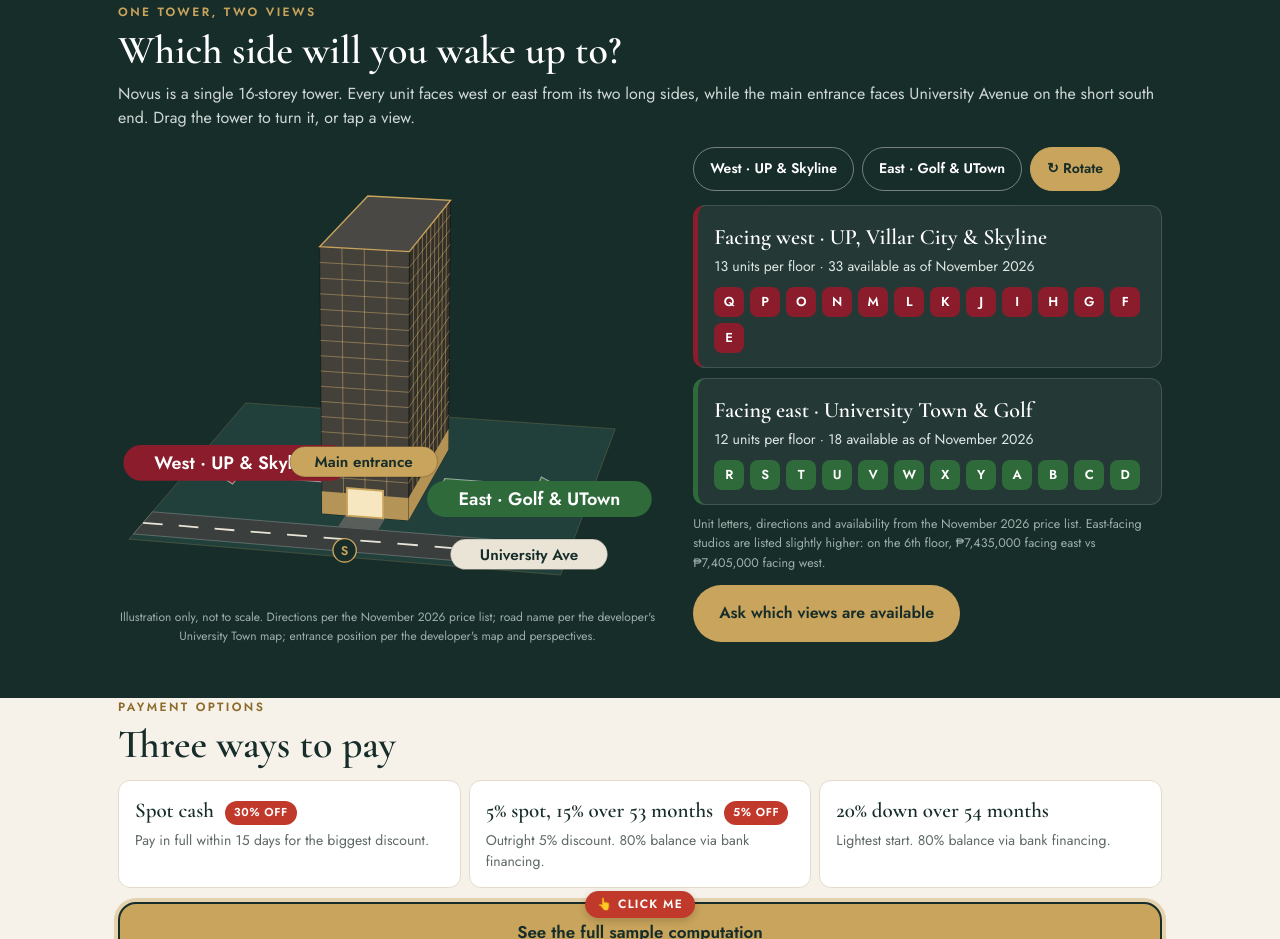
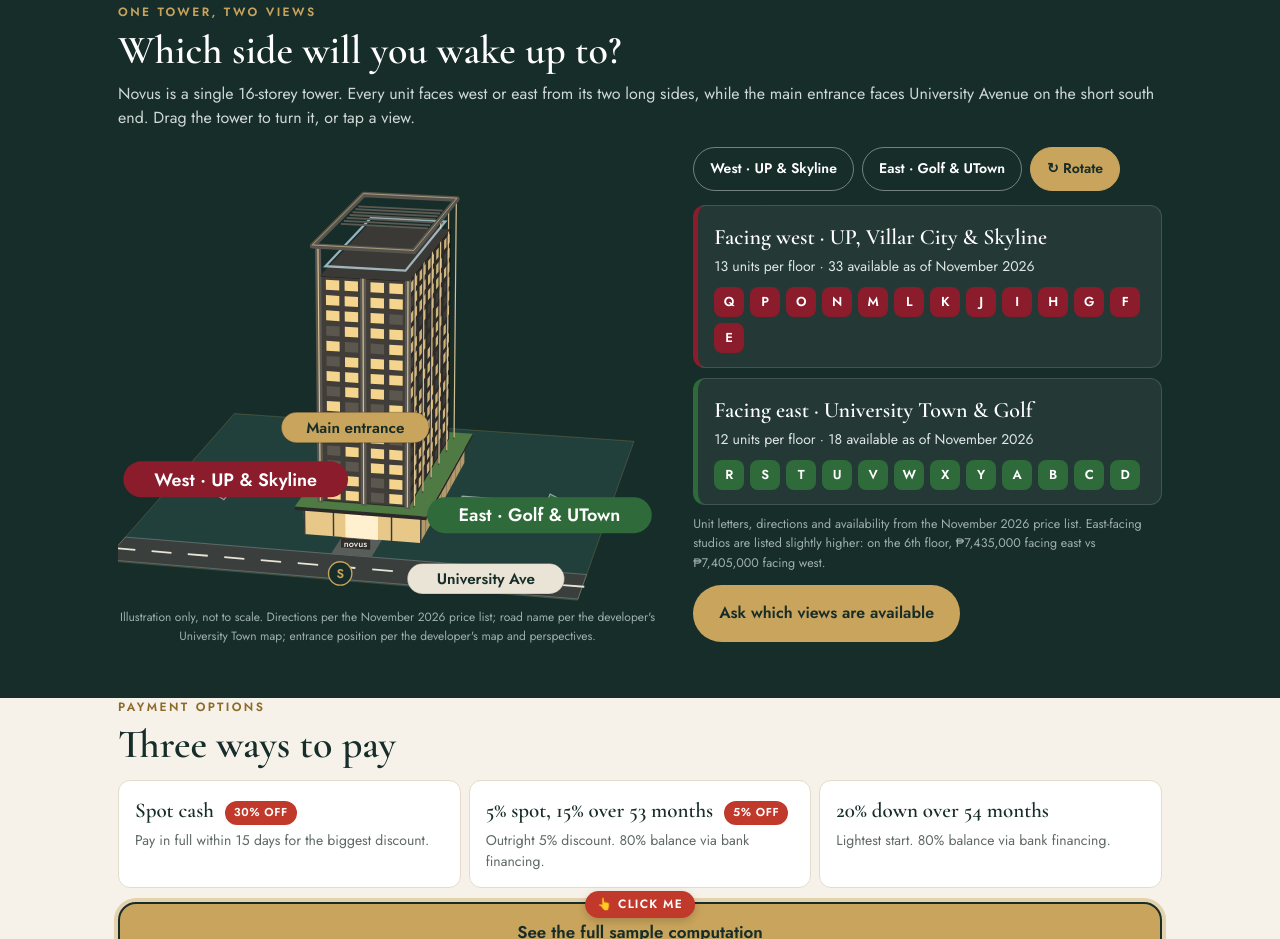
Before and after one commit to signaturehomes-by-jonathan/novus, a plain HTML site: page index.html in a window 1280 px wide. Shown: the part 2009-2948 px from the top of the page. Drawn offline with nearby package versions, Linux system fonts and the light colour scheme; animation ran at ten frames a second.

Commit message:
Model the 3D tower on the Novus perspectives
Co-Authored-By: Claude Opus 5.5 <noreply@anthropic.com>
Claude-Session: https://claude.ai/code/session_01GZ1F2D4L6ubSDQksqYHaZL

```diff
--- a/index.html
+++ b/index.html
@@ -1068,7 +1068,7 @@ const CONFIG = {
   const box = document.getElementById("tower3d");
   if (svg && box) {
     const NS = "http://www.w3.org/2000/svg";
-    const W = 230, D = 96, H = 300, GF = 26, FLOORS = 16, CX = 300, CY = 262, DIST = 2600, TILT = 18 * Math.PI / 180;
+    const W = 230, D = 96, H = 285, GF = 34, FLOORS = 16, CX = 300, CY = 286, DIST = 2600, TILT = 18 * Math.PI / 180;
     const SIDES = { golf: { z: 1, color: "#2F6B3A", label: "East · Golf & UTown" }, up: { z: -1, color: "#8A1C2B", label: "West · UP & Skyline" } };
     const reduce = window.matchMedia && window.matchMedia("(prefers-reduced-motion: reduce)").matches;
     let theta = 0.5, target = null, spinning = !reduce, selected = null, last = 0, drag = null;
@@ -1095,7 +1095,7 @@ const CONFIG = {
     const lerp = (a, b, t) => [a[0] + (b[0] - a[0]) * t, a[1] + (b[1] - a[1]) * t, a[2] + (b[2] - a[2]) * t];
 
     function arrow(side) {
-      const z = SIDES[side].z, z0 = z * (hd + 14), z1 = z * (hd + 120), z2 = z * (hd + 165), sw = 20, hwid = 48;
+      const z = SIDES[side].z, z0 = z * (hd + 34), z1 = z * (hd + 130), z2 = z * (hd + 175), sw = 20, hwid = 48;
       const shape = [[-sw,0,z0],[sw,0,z0],[sw,0,z1],[hwid,0,z1],[0,0,z2],[-hwid,0,z1],[-sw,0,z1]];
       const on = selected === side;
       const g = el("g", { opacity: selected && !on ? 0.35 : 1 });
@@ -1103,19 +1103,22 @@ const CONFIG = {
       g.appendChild(el("polygon", { points: pts(shape), fill: SIDES[side].color, stroke: on ? "#C9A45C" : "rgba(255,255,255,.5)", "stroke-width": on ? 3 : 1.2 }));
       const tip = project(0, 0, z * (hd + 225));
       const tw = 250, th = 40, lx = Math.max(6, Math.min(600 - tw - 6, tip.x - tw / 2)), ly = Math.max(6, Math.min(520 - th - 8, tip.y - th / 2));
+      placed.push([lx, ly, tw, th]);
       lab.appendChild(el("rect", { x: lx, y: ly, width: tw, height: th, rx: 20, fill: SIDES[side].color, stroke: on ? "#C9A45C" : "none", "stroke-width": 2 }));
       lab.appendChild(el("text", { x: lx + tw / 2, y: ly + 27, "text-anchor": "middle", fill: "#fff", "font-family": "Jost, Arial, sans-serif", "font-size": 20, "font-weight": 600 }, SIDES[side].label));
       return { g, lab, z: tip.z };
     }
 
+    let placed = [];
     function draw() {
       svg.textContent = "";
+      placed = [];
       // Ground plate
-      const G = 230;
+      const G = 250;
       svg.appendChild(el("polygon", { points: pts([[-G,0,-G],[G,0,-G],[G,0,G],[-G,0,G]]), fill: "#21403C", stroke: "rgba(201,164,92,.25)" }));
       // University Ave along the short south (-x) end, where the entrance faces
       // (developer's map: University Ave south of Novus, UP to the west; developer's perspectives: entrance on the short end)
-      const r0 = -(hw + 100), r1 = -(hw + 34);
+      const r0 = -(hw + 132), r1 = -(hw + 66);
       svg.appendChild(el("polygon", { points: pts([[r0,0,-G],[r1,0,-G],[r1,0,G],[r0,0,G]]), fill: "#3a3f3d", stroke: "rgba(255,255,255,.25)" }));
       let dash = "";
       for (let zz = -G; zz < G; zz += 40) { const a1 = project((r0 + r1) / 2, 0, zz), a2 = project((r0 + r1) / 2, 0, zz + 22); dash += `M${a1.x.toFixed(1)} ${a1.y.toFixed(1)}L${a2.x.toFixed(1)} ${a2.y.toFixed(1)}`; }
@@ -1123,7 +1126,7 @@ const CONFIG = {
       // Driveway from the road to the entrance
       svg.appendChild(el("polygon", { points: pts([[-hw,0,-22],[r1,0,-22],[r1,0,22],[-hw,0,22]]), fill: "#5a5e5b" }));
       // Compass letters on the ground plate
-      [["N", 212, 0], ["S", -212, 0], ["E", 0, 212], ["W", 0, -212]].forEach(([t, x, z]) => {
+      [["N", 232, 0], ["S", -232, 0], ["E", 0, 232], ["W", 0, -232]].forEach(([t, x, z]) => {
         const q = project(x, 0, z);
         svg.appendChild(el("circle", { cx: q.x, cy: q.y, r: 13, fill: "#172D2A", stroke: "#C9A45C", "stroke-width": 1.5 }));
         svg.appendChild(el("text", { x: q.x, y: q.y + 5, "text-anchor": "middle", fill: "#C9A45C", "font-family": "Jost, Arial, sans-serif", "font-size": 14, "font-weight": 700 }, t));
@@ -1131,47 +1134,111 @@ const CONFIG = {
       // Arrows behind the tower first, then the tower, then arrows in front
       const arrows = ["golf", "up"].map(arrow).sort((a, b) => a.z - b.z);
       arrows.filter(a => a.z < 0).forEach(a => svg.appendChild(a.g));
-      // Visible faces, far to near
+      // ---- Building modelled on the developer's perspectives ----
+      // Dark tower with full-height vertical fins (lit edges), recessed window bays,
+      // a crown frame and glass-railed roof deck, on a glass-fronted commercial podium
+      // with a canopy, a green podium roof and the "novus" sign at the entrance.
       const c = Math.cos(theta), s = Math.sin(theta);
-      faces.map(f => ({ f, d: depth(f.c), facing: (-f.n[0] * s + f.n[2] * c) })).filter(o => o.facing > -0.02).sort((a, b) => a.d - b.d).forEach(({ f, facing }) => {
-        const light = 0.55 + 0.45 * Math.max(0, facing);
-        const base = Math.round(48 * light + 14);
+      const facing = n => -n[0] * s + n[2] * c;
+      const q = arr => "M" + arr.map(p => { const r = project(p[0], p[1], p[2]); return r.x.toFixed(1) + " " + r.y.toFixed(1); }).join("L") + "Z";
+      const box = (hx, hz, y0, y1) => [
+        { c: [[-hx,y0,hz],[hx,y0,hz],[hx,y1,hz],[-hx,y1,hz]], n: [0,0,1], len: 2 * hx, side: "golf" },
+        { c: [[hx,y0,-hz],[-hx,y0,-hz],[-hx,y1,-hz],[hx,y1,-hz]], n: [0,0,-1], len: 2 * hx, side: "up" },
+        { c: [[hx,y0,hz],[hx,y0,-hz],[hx,y1,-hz],[hx,y1,hz]], n: [1,0,0], len: 2 * hz },
+        { c: [[-hx,y0,-hz],[-hx,y0,hz],[-hx,y1,hz],[-hx,y1,-hz]], n: [-1,0,0], len: 2 * hz }
+      ];
+      const P = (f, u, y, o) => { const a = f.c[0], b = f.c[1]; return [a[0] + (b[0] - a[0]) * u + f.n[0] * (o || 0), y, a[2] + (b[2] - a[2]) * u + f.n[2] * (o || 0)]; };
+      const shade = (rgb, k) => `rgb(${rgb.map(v => Math.round(v * k)).join(",")})`;
+      const visible = faces => faces.map(f => ({ f, d: depth(f.c), k: facing(f.n) })).filter(o => o.k > -0.02).sort((a, b) => a.d - b.d);
+
+      const PODIUM = 30, CANOPY = 4, TOP = H, CROWN = H + 34;
+      // Podium: glass shopfronts lit warm, with mullions
+      visible(box(hw + 16, hd + 16, 0, PODIUM)).forEach(({ f, k }) => {
+        svg.appendChild(el("path", { d: q(f.c), fill: shade([233, 201, 138], 0.7 + 0.3 * Math.max(0, k)) }));
+        let m = "";
+        const n = Math.max(3, Math.round(f.len / 30));
+        for (let j = 0; j <= n; j++) m += q([P(f, j / n, 0, 0.3), P(f, j / n + 1.6 / f.len, 0, 0.3), P(f, j / n + 1.6 / f.len, PODIUM, 0.3), P(f, j / n, PODIUM, 0.3)]);
+        svg.appendChild(el("path", { d: m, fill: "#3b3935" }));
+        // Brighter lobby on the south end (entrance)
+        if (f.n[0] === -1) svg.appendChild(el("path", { d: q([P(f, 0.36, 0, 0.5), P(f, 0.64, 0, 0.5), P(f, 0.64, PODIUM - 3, 0.5), P(f, 0.36, PODIUM - 3, 0.5)]), fill: "#FFF1CF" }));
+      });
+      // Canopy slab with a green roof
+      visible(box(hw + 24, hd + 24, PODIUM, PODIUM + CANOPY)).forEach(({ f }) => svg.appendChild(el("path", { d: q(f.c), fill: "#2a2927" })));
+      svg.appendChild(el("path", { d: q([[-hw - 24, PODIUM + CANOPY, -hd - 24], [hw + 24, PODIUM + CANOPY, -hd - 24], [hw + 24, PODIUM + CANOPY, hd + 24], [-hw - 24, PODIUM + CANOPY, hd + 24]]), fill: "#4f7a43" }));
+      // "novus" sign in front of the entrance
+      const sx = -hw - 46;
+      visible([{ c: [[sx,0,-16],[sx,0,16],[sx,11,16],[sx,11,-16]], n: [-1,0,0], len: 32 }, { c: [[sx + 4,0,16],[sx + 4,0,-16],[sx + 4,11,-16],[sx + 4,11,16]], n: [1,0,0], len: 32 }]).forEach(({ f }) => svg.appendChild(el("path", { d: q(f.c), fill: "#2f2e2b" })));
+      if (facing([-1, 0, 0]) > 0.05) {
+        const sc = project(sx - 0.5, 5.5, 0), w0 = project(sx, 5.5, -16), w1 = project(sx, 5.5, 16);
+        const fs = Math.max(6, Math.min(13, Math.hypot(w1.x - w0.x, w1.y - w0.y) / 3.2));
+        svg.appendChild(el("text", { x: sc.x, y: sc.y + fs * 0.35, "text-anchor": "middle", fill: "#F6F2EA", "font-family": "Jost, Arial, sans-serif", "font-size": fs.toFixed(1), "font-weight": 500 }, "novus"));
+      }
+
+      // Tower faces, far to near
+      const y0 = PODIUM + CANOPY, FL = 15, fh = (TOP - y0) / FL;
+      const hash = (a, b, cc) => ((a * 73856093) ^ (b * 19349663) ^ (cc * 83492791)) >>> 0;
+      visible(box(hw, hd, y0, TOP)).forEach(({ f, k }, fi) => {
+        const lit = 0.6 + 0.4 * Math.max(0, k);
         const hl = f.side && selected === f.side;
-        svg.appendChild(el("polygon", { points: pts(f.c), fill: `rgb(${base + 6},${base + 2},${base - 4})`, stroke: hl ? SIDES[f.side].color : "rgba(0,0,0,.4)", "stroke-width": hl ? 4 : 1 }));
-        // Gold ground floor band (commercial area)
-        const [a, b, , d] = f.c;
-        svg.appendChild(el("polygon", { points: pts([a, b, lerp(b, [b[0], H, b[2]], GF / H), lerp(a, d, GF / H)]), fill: "rgba(201,164,92,.85)" }));
-        // Floor lines and window mullions
-        let path = "";
-        for (let i = 1; i < FLOORS; i++) {
-          const y = GF + i * (H - GF) / FLOORS, p1 = project(a[0], y, a[2]), p2 = project(b[0], y, b[2]);
-          path += `M${p1.x.toFixed(1)} ${p1.y.toFixed(1)}L${p2.x.toFixed(1)} ${p2.y.toFixed(1)}`;
+        svg.appendChild(el("path", { d: q(f.c), fill: shade([66, 63, 58], lit), stroke: hl ? SIDES[f.side].color : "rgba(0,0,0,.45)", "stroke-width": hl ? 4 : 1 }));
+        // Window bays between fins: two window columns per bay
+        const bays = f.len > 150 ? 5 : 2, fid = f.n[0] * 3 + f.n[2] + 5;
+        let on = "", off = "";
+        for (let b = 0; b < bays; b++) for (const [u0, u1] of [[0.14, 0.44], [0.56, 0.86]]) for (let r = 0; r < FL; r++) {
+          const ua = (b + u0) / bays, ub = (b + u1) / bays, ya = y0 + r * fh + 2.6, yb = y0 + (r + 1) * fh - 3.2;
+          const quad = q([P(f, ua, ya, 0.4), P(f, ub, ya, 0.4), P(f, ub, yb, 0.4), P(f, ua, yb, 0.4)]);
+          if (hash(fid, r, b * 2 + (u0 > 0.5)) % 10 < 7) on += quad; else off += quad;
         }
-        const cols = Math.max(2, Math.round(f.len / 24));
-        for (let j = 1; j < cols; j++) {
-          const t = j / cols, top = lerp(d, f.c[2], t), bot = lerp(a, b, t), p1 = project(bot[0], GF, bot[2]), p2 = project(top[0], H, top[2]);
-          path += `M${p1.x.toFixed(1)} ${p1.y.toFixed(1)}L${p2.x.toFixed(1)} ${p2.y.toFixed(1)}`;
+        svg.appendChild(el("path", { d: off, fill: shade([92, 88, 80], lit) }));
+        svg.appendChild(el("path", { d: on, fill: shade([246, 213, 142], 0.8 + 0.2 * Math.max(0, k)) }));
+        // Full-height fins that rise above the roof, each with a lit edge strip
+        let fins = "", strips = "";
+        const fw = 3.2 / f.len;
+        for (let b = 0; b <= bays; b++) {
+          const u = b / bays;
+          fins += q([P(f, u - fw, y0, 6), P(f, u + fw, y0, 6), P(f, u + fw, CROWN, 6), P(f, u - fw, CROWN, 6)]);
+          const a1 = project(...P(f, u, y0 + 2, 6.4)), a2 = project(...P(f, u, CROWN - 2, 6.4));
+          strips += `M${a1.x.toFixed(1)} ${a1.y.toFixed(1)}L${a2.x.toFixed(1)} ${a2.y.toFixed(1)}`;
         }
-        svg.appendChild(el("path", { d: path, stroke: "rgba(233,196,120,.45)", "stroke-width": 1, fill: "none" }));
-        // Main entrance on the short end facing University Ave
-        if (f.n[0] === -1) svg.appendChild(el("polygon", { points: pts([[-hw,0,20],[-hw,0,-20],[-hw,GF + 6,-20],[-hw,GF + 6,20]]), fill: "#F6E7C1", stroke: "#C9A45C", "stroke-width": 2 }));
+        svg.appendChild(el("path", { d: fins, fill: shade([92, 88, 82], lit) }));
+        svg.appendChild(el("path", { d: strips, stroke: "#F4D9A0", "stroke-width": 1.3, "stroke-opacity": 0.85, fill: "none" }));
       });
-      // Roof with a light frame
-      const roof = [[-hw,H,-hd],[hw,H,-hd],[hw,H,hd],[-hw,H,hd]];
-      svg.appendChild(el("polygon", { points: pts(roof), fill: "#4a4844", stroke: "#C9A45C", "stroke-width": 1.5 }));
+
+      // Roof slab, glass railing of the roof deck, pergola beams and the crown frame
+      svg.appendChild(el("path", { d: q([[-hw, TOP, -hd], [hw, TOP, -hd], [hw, TOP, hd], [-hw, TOP, hd]]), fill: "#3a3936" }));
+      const loop = (y, inset) => q([[-hw + inset, y, -hd + inset], [hw - inset, y, -hd + inset], [hw - inset, y, hd - inset], [-hw + inset, y, hd - inset]]);
+      svg.appendChild(el("path", { d: loop(TOP + 10, 5), fill: "none", stroke: "rgba(196,222,232,.75)", "stroke-width": 2.5 }));
+      let perg = "";
+      for (let x = -hw * 0.15; x <= hw * 0.7; x += 14) { const a1 = project(x, CROWN - 1, -hd), a2 = project(x, CROWN - 1, hd); perg += `M${a1.x.toFixed(1)} ${a1.y.toFixed(1)}L${a2.x.toFixed(1)} ${a2.y.toFixed(1)}`; }
+      svg.appendChild(el("path", { d: perg, stroke: "#5c5953", "stroke-width": 2, fill: "none" }));
+      svg.appendChild(el("path", { d: q([[-hw - 6, CROWN, -hd - 6], [hw + 6, CROWN, -hd - 6], [hw + 6, CROWN, hd + 6], [-hw - 6, CROWN, hd + 6]]), fill: "none", stroke: "#57544e", "stroke-width": 6, "stroke-linejoin": "round" }));
+      svg.appendChild(el("path", { d: q([[-hw - 6, CROWN + 1, -hd - 6], [hw + 6, CROWN + 1, -hd - 6], [hw + 6, CROWN + 1, hd + 6], [-hw - 6, CROWN + 1, hd + 6]]), fill: "none", stroke: "rgba(244,217,160,.6)", "stroke-width": 1 }));
       arrows.filter(a => a.z >= 0).forEach(a => svg.appendChild(a.g));
       arrows.forEach(a => svg.appendChild(a.lab));
       // Labels for the road and the entrance (always readable, dimmed when on the far side)
       const pill = (p, text, fill, ink, faded) => {
-        const tw = text.length * 10.5 + 28, th = 34, lx = Math.max(6, Math.min(600 - tw - 6, p.x - tw / 2)), ly = Math.max(6, Math.min(520 - th - 8, p.y - th / 2));
+        const tw = text.length * 10.5 + 28, th = 34, lx = Math.max(6, Math.min(600 - tw - 6, p.x - tw / 2));
+        let ly = Math.max(6, Math.min(520 - th - 8, p.y - th / 2));
+        // Nudge the label up until it no longer overlaps a label already drawn
+        const hit = y => placed.some(([x2, y2, w2, h2]) => lx < x2 + w2 && lx + tw > x2 && y < y2 + h2 + 4 && y + th + 4 > y2);
+        for (let tries = 0; tries < 8 && hit(ly); tries++) ly = Math.max(6, ly - 22);
+        placed.push([lx, ly, tw, th]);
         const g = el("g", { opacity: faded ? 0.45 : 1 });
         g.appendChild(el("rect", { x: lx, y: ly, width: tw, height: th, rx: 17, fill, stroke: "rgba(0,0,0,.25)" }));
         g.appendChild(el("text", { x: lx + tw / 2, y: ly + 23, "text-anchor": "middle", fill: ink, "font-family": "Jost, Arial, sans-serif", "font-size": 17, "font-weight": 600 }, text));
         svg.appendChild(g);
       };
-      const near = project((r0 + r1) / 2, 0, Math.cos(theta) >= 0 ? 190 : -190);
-      pill(near, "University Ave", "#E9E4D6", "#172D2A", false);
-      const ent = project(-hw - 6, GF + 40, 0);
+      // Place the road label at whichever end of the road is clear of the view labels
+      const roadAt = [150, -150, 210, -210, 240, -240, 90, -90].map(z => project((r0 + r1) / 2, 0, z)).filter(p => p.y < 500 && p.x > 70 && p.x < 530);
+      // Treat the tower's screen area as occupied too, so the road label never sits on the building
+      const tc = [];
+      [-hw - 24, hw + 24].forEach(x => [-hd - 24, hd + 24].forEach(z => [0, H + 34].forEach(y => tc.push(project(x, y, z)))));
+      const tb = [Math.min(...tc.map(t => t.x)), Math.min(...tc.map(t => t.y)), 0, 0];
+      tb[2] = Math.max(...tc.map(t => t.x)) - tb[0]; tb[3] = Math.max(...tc.map(t => t.y)) - tb[1] - 25;
+      const occupied = placed.concat([tb]);
+      const clear = p => !occupied.some(([x2, y2, w2, h2]) => p.x - 90 < x2 + w2 && p.x + 90 > x2 && p.y - 21 < y2 + h2 && p.y + 21 > y2);
+      pill(roadAt.find(clear) || roadAt[0] || project((r0 + r1) / 2, 0, 0), "University Ave", "#E9E4D6", "#172D2A", false);
+      const ent = project(-hw - 46, 70, 0);
       pill(ent, "Main entrance", "#C9A45C", "#172D2A", Math.sin(theta) < 0.15);
     }
 
```
